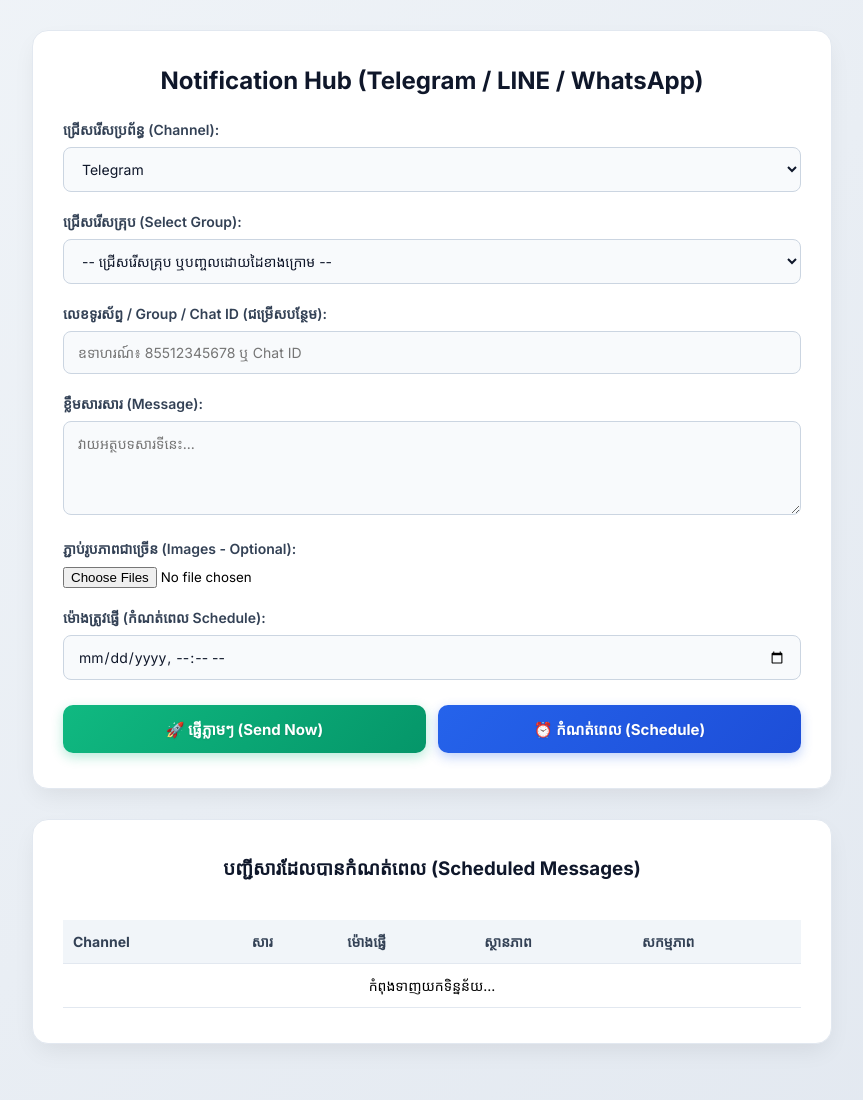
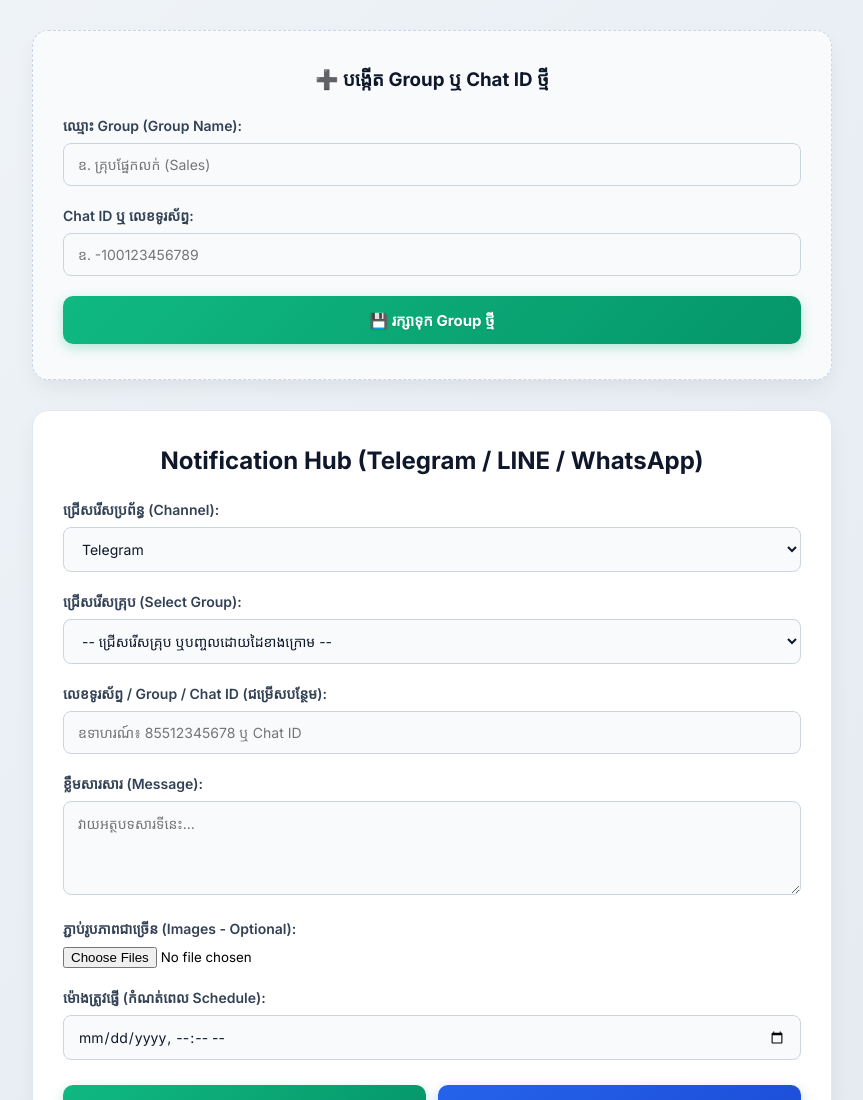
Before and after one commit to Machantra76/ANT-Test-Group, a website: page public/index.html in a window 1280 px wide. Shown: the top 1100 px of the page, without its empty margins (208-1071 px from the left). Drawn offline with Linux system fonts and the light colour scheme; no server answers; a web font is replaced by a local one.

Commit message:
Update index.html

```diff
--- a/public/index.html
+++ b/public/index.html
@@ -133,6 +133,22 @@
 </head>
 <body>
 
+<!-- 🆕 ប្រអប់សម្រាប់បន្ថែម Group ថ្មី -->
+<div class="container" style="background: #f8fafc; border: 1.5px dashed #cbd5e1;">
+    <h3>➕ បង្កើត Group ឬ Chat ID ថ្មី</h3>
+    <div class="form-group">
+        <label for="newGroupName">ឈ្មោះ Group (Group Name):</label>
+        <input type="text" id="newGroupName" placeholder="ឧ. គ្រុបផ្នែកលក់ (Sales)">
+    </div>
+    <div class="form-group">
+        <label for="newGroupId">Chat ID ឬ លេខទូរស័ព្ទ:</label>
+        <input type="text" id="newGroupId" placeholder="ឧ. -100123456789">
+    </div>
+    <button type="button" class="btn-send" onclick="addNewGroup()" style="width: 100%;">
+        💾 រក្សាទុក Group ថ្មី
+    </button>
+</div>
+
 <div class="container">
     <h2 id="formTitle">Notification Hub (Telegram / LINE / WhatsApp)</h2>
     <form id="notifyForm" enctype="multipart/form-data">
@@ -148,12 +164,11 @@
             </select>
         </div>
 
-        <!-- 🆕 បន្ថែម Dropdown សម្រាប់ជ្រើសរើស Group នីមួយៗ -->
+        <!-- 🆕 Dropdown ជ្រើសរើស Group -->
         <div class="form-group">
             <label for="groupSelect">ជ្រើសរើសគ្រុប (Select Group):</label>
             <select id="groupSelect" name="groupSelect" onchange="onGroupSelected()">
                 <option value="">-- ជ្រើសរើសគ្រុប ឬបញ្ចូលដោយដៃខាងក្រោម --</option>
-                <!-- ទិន្នន័យគ្រុបនឹងត្រូវទាញមកដាក់ទីនេះដោយស្វ័យប្រវត្តិ -->
             </select>
         </div>
 
@@ -217,21 +232,54 @@
 <script>
     document.addEventListener('DOMContentLoaded', () => {
         loadSchedules();
-        loadGroups(); // 🆕 ទាញយកបញ្ជី Group ពេលទំព័រ โหลดរួច
+        loadGroups(); // ទាញយកបញ្ជី Group ពេលទំព័របើករួច
     });
 
-    // 🆕 មុខងារទាញយកបញ្ជី Group ពី Server (ឧទាហរណ៍ API: /api/groups)
+    // 🆕 មុខងារបន្ថែម Group ថ្មីទៅកាន់ Database
+    async function addNewGroup() {
+        const name = document.getElementById('newGroupName').value.trim();
+        const groupId = document.getElementById('newGroupId').value.trim();
+
+        if (!name || !groupId) {
+            showAlert('សូមបំពេញឈ្មោះ Group និង Chat ID ឱ្យបានគ្រប់ជ្រុងជ្រោយ!', false);
+            return;
+        }
+
+        try {
+            const response = await fetch('/api/groups', {
+                method: 'POST',
+                headers: { 'Content-Type': 'application/json' },
+                body: JSON.stringify({ groupId, name })
+            });
+            const result = await response.json();
+
+            if (result.success) {
+                showAlert(result.message, true);
+                document.getElementById('newGroupName').value = '';
+                document.getElementById('newGroupId').value = '';
+                loadGroups(); // Refresh បញ្ជី Dropdown ឡើងវិញស្វ័យប្រវត្តិ
+            } else {
+                showAlert('បរាជ័យ៖ ' + result.error, false);
+            }
+        } catch (err) {
+            console.error('Error:', err);
+            showAlert('មានបញ្ហាក្នុងការតភ្ជាប់ទៅកាន់ Server!', false);
+        }
+    }
+
+    // 🆕 ទាញយកបញ្ជី Group ពី Database មកដាក់ក្នុង Dropdown
     async function loadGroups() {
         try {
             const res = await fetch('/api/groups');
             const data = await res.json();
             const groupSelect = document.getElementById('groupSelect');
 
+            groupSelect.innerHTML = '<option value="">-- ជ្រើសរើសគ្រុប ឬបញ្ចូលដោយដៃខាងក្រោម --</option>';
+
             if (data.success && data.groups && data.groups.length > 0) {
                 data.groups.forEach(group => {
                     const option = document.createElement('option');
-                    // สมมติថា group មាន id/chat_id និង name
-                    option.value = group.chat_id || group.id;
+                    option.value = group.id;
                     option.textContent = group.name;
                     groupSelect.appendChild(option);
                 });
@@ -241,7 +289,7 @@
         }
     }
 
-    // 🆕 ពេលជ្រើសរើស Group ពី Dropdown វាจะយករត់មកដាក់ក្នុងช่อง phoneNumber ស្វ័យប្រវត្តិ
+    // ពេលជ្រើសរើស Group វានឹងយក ID មកដាក់ក្នុងប្រអប់ phoneNumber ស្វ័យប្រវត្តិ
     function onGroupSelected() {
         const groupSelect = document.getElementById('groupSelect');
         const phoneNumberInput = document.getElementById('phoneNumber');
@@ -370,7 +418,7 @@
         document.getElementById('editId').value = item.id;
         document.getElementById('channel').value = item.channel;
         document.getElementById('phoneNumber').value = item.recipient || '';
-        document.getElementById('groupSelect').value = item.recipient || ''; // 🆕 ព្យាយាមเลือก Group តាម recipient
+        document.getElementById('groupSelect').value = item.recipient || '';
         document.getElementById('message').value = item.message || '';
 
         const d = new Date(item.schedule_time);
```
